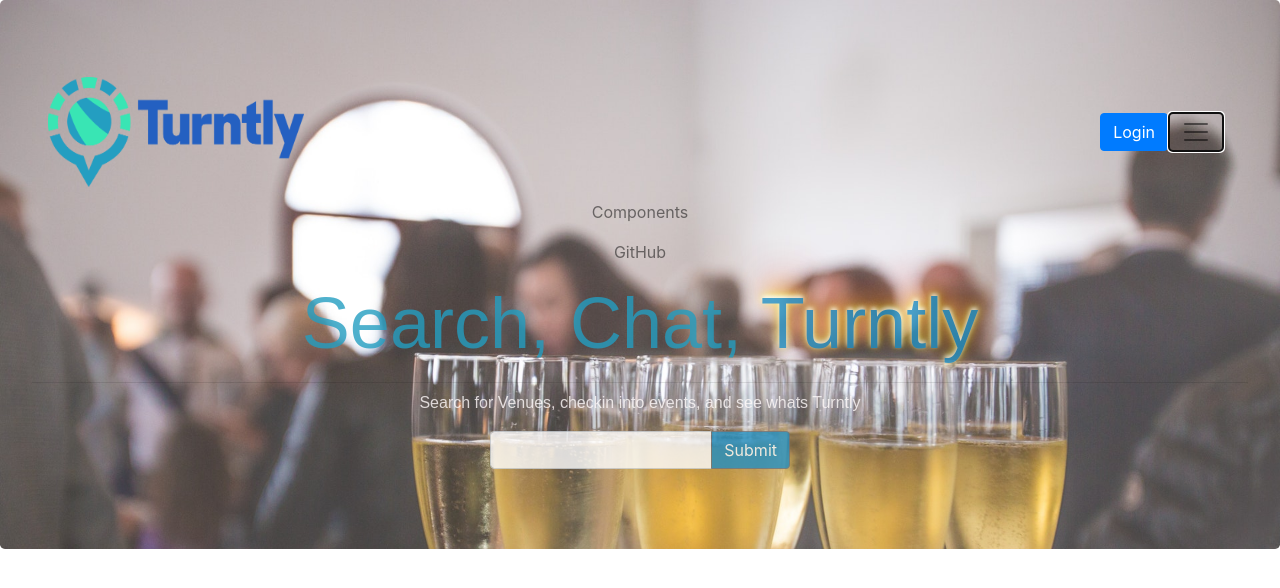
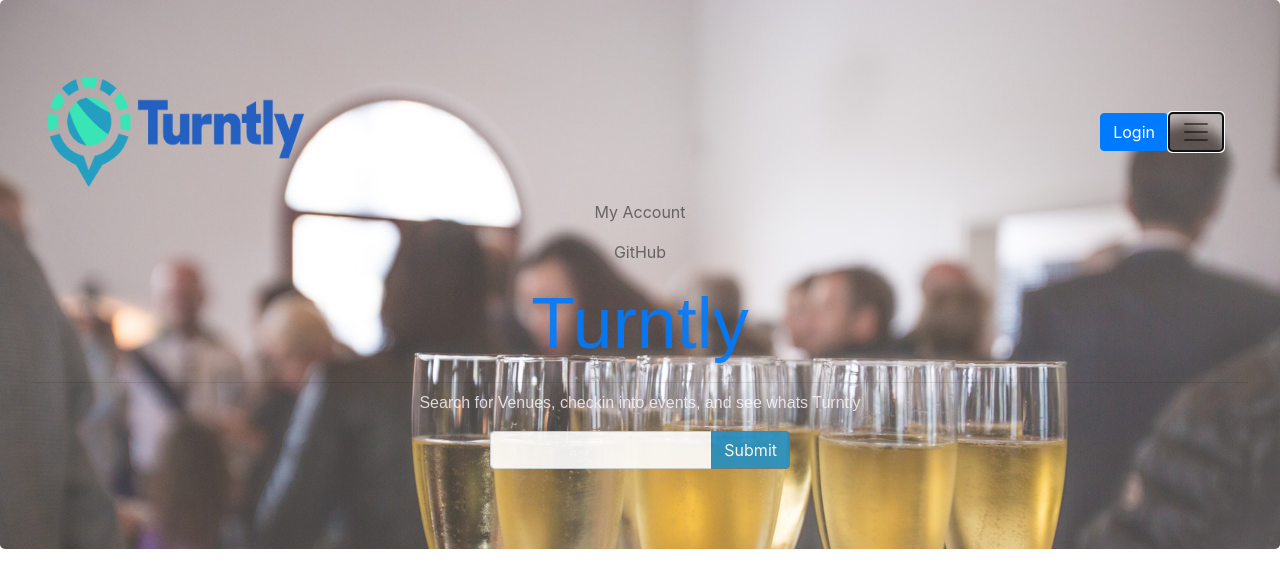
Before and after one commit to ClassyP/turntly, a React (Create React App) app: page / in a window 1280 px wide. Both pictures are taken after a click on the button 1196 px from the left and 132 px from the top of the page. Shown: the top 588 px of the page. Built offline with nearby package versions, Linux system fonts and the light colour scheme; a web font is replaced by a local one.

Commit message:
typist added for dynamic header

```diff
--- a/package.json
+++ b/package.json
@@ -11,6 +11,7 @@
     "react": "^16.3.1",
     "react-dom": "^16.3.1",
     "react-scripts": "1.1.4",
+    "react-typist": "^2.0.4",
     "reactstrap": "^5.0.0-beta.3",
     "request": "^2.85.0"
   },
--- a/src/Header/Header.css
+++ b/src/Header/Header.css
@@ -13,9 +13,9 @@
   font-size: 4.5rem;
   font-weight: 200;
   line-height: 1.2;
-  color: #249ec1;
+  color: #246ec1;
   font-family: "Encode Sans Semi Condensed", sans-serif;
-  opacity: 0.8;
+  opacity: 0.9;
 }
 
 #search-key {
--- a/src/Header/Header.js
+++ b/src/Header/Header.js
@@ -14,6 +14,8 @@ import Searchbar from "../Searchbar";
 import "./Header.css";
 import logo from "./logo.png";
 import Loginmodel from "../Loginmodal";
+import Typewriter from "../Typewriter";
+import Actions from "../Actions";
 
 export default class Header extends React.Component {
   constructor(props) {
@@ -45,10 +47,10 @@ export default class Header extends React.Component {
               <Collapse isOpen={!this.state.collapsed} navbar>
                 <Nav navbar>
                   <NavItem>
-                    <NavLink href="/components/">Components</NavLink>
+                    <NavLink href="#">My Account</NavLink>
                   </NavItem>
                   <NavItem>
-                    <NavLink href="https://github.com/reactstrap/reactstrap">
+                    <NavLink href="https://github.com/ClassyP/turntly">
                       GitHub
                     </NavLink>
                   </NavItem>
@@ -57,8 +59,9 @@ export default class Header extends React.Component {
             </Navbar>
           </div>
           <h1 className="display-3">
-            Search, Chat, <span id="turnt">Turntly</span>
+            <Typewriter />
           </h1>
+
           <p className="lead">
             {/* This is a simple hero unit, a simple Jumbotron-style component for
             calling extra attention to featured content or information. */}
--- a/src/Searchbar/Searchbar.css
+++ b/src/Searchbar/Searchbar.css
@@ -1,7 +1,7 @@
 .input-group {
   max-width: 300px;
   margin: auto;
-  opacity: 0.8;
+  opacity: 0.9;
 }
 
 #submit {
--- /dev/null
+++ b/src/Typewriter/Typewriter.js
@@ -0,0 +1,25 @@
+import React, { Component } from "react";
+import Typist from "react-typist";
+import "./Typist.css";
+
+export default class Typewriter extends React.Component {
+  render() {
+    const turnt =
+      "https://img.buzzfeed.com/buzzfeed-static/static/2015-10/23/15/enhanced/webdr12/anigif_enhanced-14300-1445627471-3.gif";
+    return (
+      <Typist
+        className="Typist-header"
+        avgTypingSpeed={40}
+        startDelay={1200}
+        onTypingDone={this.onHeaderTyped}
+        cursor={{ hideWhenDone: true }}
+      >
+        Search.
+        <Typist.Backspace count={8} delay={1000} />
+        Chat.
+        <Typist.Backspace count={7} delay={1000} />
+        <a href={turnt}>Turntly</a>
+      </Typist>
+    );
+  }
+}
--- /dev/null
+++ b/src/Typewriter/index.js
@@ -0,0 +1 @@
+export { default } from "./Typewriter";
```
Also changed, not shown: src/Typewriter/Typist.css (added), 2 other files (tests, documents, lock files or other folders).
